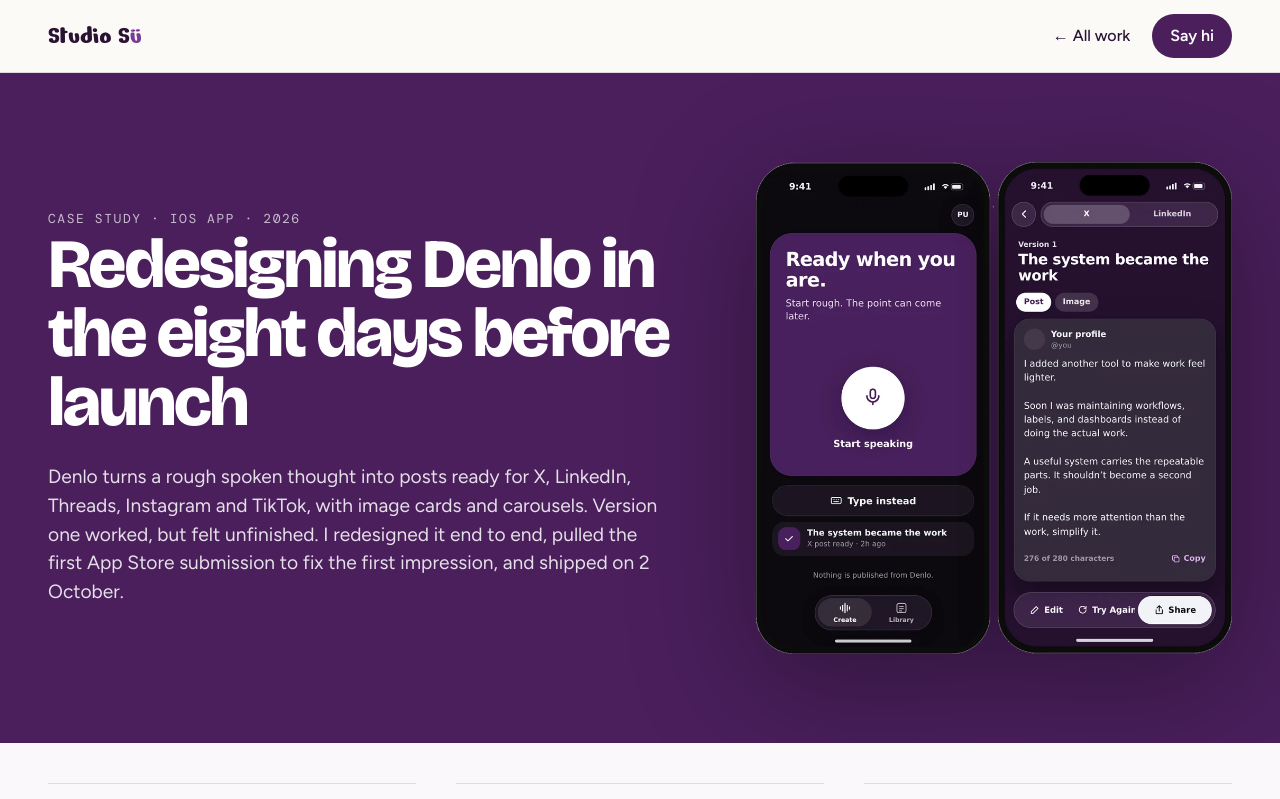
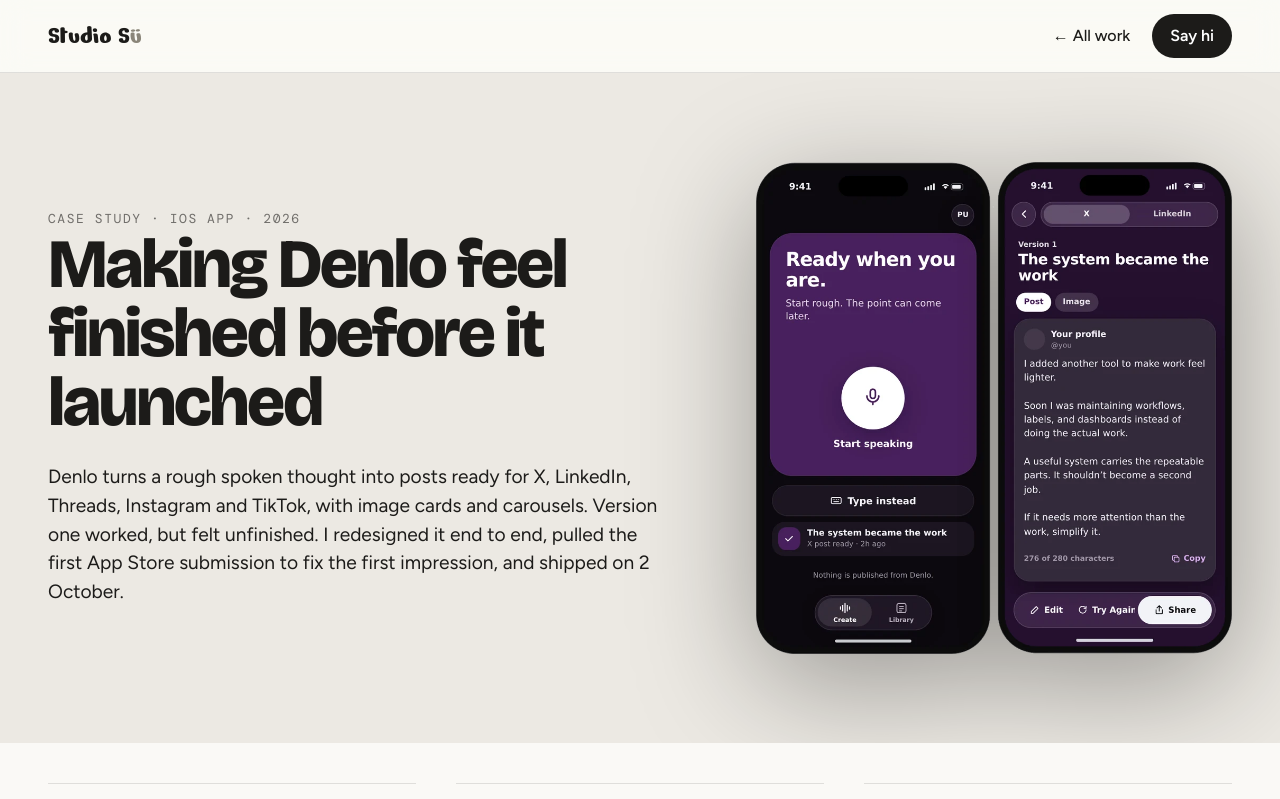
Before and after one commit to suio03/studio-su, a Next.js app: page /work/denlo in a window 1280 px wide. Shown: the top 799 px of the page. Built offline with nearby package versions, Linux system fonts and the light colour scheme; a web font is replaced by a local one.

Commit message:
Denlo case study: warm neutral skin, drop the eight-day framing
Co-Authored-By: Claude Opus 5.5 <noreply@anthropic.com>
Claude-Session: https://claude.ai/code/session_011pmQA82o72cg5JXLqfxabh

```diff
--- a/src/app/work/case.module.css
+++ b/src/app/work/case.module.css
@@ -211,13 +211,10 @@
 }
 
 /* Per-project themes: same skeleton, different skin */
-.themeDenlo { --lilac: #7A3B96; --soft: #F3ECF6; --paper: #FBF8FC; --line: rgba(74, 31, 92, 0.14); --ink: #2A1233; --muted: rgba(42, 18, 51, 0.62); }
-.themeDenlo .hi { background: #4A1F5C; }
-.heroBand { background: #4A1F5C; color: #fff; overflow: hidden; }
+.themeDenlo { --lilac: #8A8579; --soft: #F1EFEA; --paper: #FAF9F6; --line: rgba(28, 27, 25, 0.12); --ink: #1C1B19; --muted: rgba(28, 27, 25, 0.6); }
+.themeDenlo .hi { background: #1C1B19; }
+.heroBand { background: #ECE9E3; color: var(--ink); overflow: hidden; }
 .heroBand .hero { padding-bottom: clamp(48px, 7vw, 96px); }
-.heroBand .hero h1 { color: #fff; }
-.heroBand .eyebrow { color: rgba(255, 255, 255, 0.7); }
-.heroBand .lead { color: rgba(255, 255, 255, 0.86); }
 .heroPhones { display: flex; align-items: center; justify-content: center; }
 .heroPhones img { width: 100%; max-width: 560px; height: auto; filter: drop-shadow(0 30px 60px rgba(0, 0, 0, 0.35)); }
 .heroBand + .snapshot { padding-top: 40px; }
--- a/src/app/work/denlo/page.tsx
+++ b/src/app/work/denlo/page.tsx
@@ -5,7 +5,7 @@ import { Fig as SharedFig, Cmp as SharedCmp, type Shot } from '../parts';
 export const metadata: Metadata = {
   title: 'Denlo case study — Suyun Chen · Studio Sü',
   description:
-    'How I redesigned Denlo, an iPhone app that turns a spoken thought into posts for every platform, in the eight days before its App Store launch.',
+    'How I redesigned Denlo, an iPhone app that turns a spoken thought into posts for every platform, before its App Store launch.',
 };
 
 const IMG = '/work/denlo-cs/';
@@ -83,7 +83,7 @@ export default function DenloCaseStudy() {
         <section className={s.hero}>
           <div className={s.heroText}>
             <div className={s.eyebrow}>Case study · iOS app · 2026</div>
-            <h1>Redesigning Denlo in the eight days before launch</h1>
+            <h1>Making Denlo feel finished before it launched</h1>
             <p className={s.lead}>
               Denlo turns a rough spoken thought into posts ready for X, LinkedIn, Threads, Instagram and TikTok, with image cards and carousels. Version one worked, but felt unfinished. I redesigned it end to end, pulled the first App Store submission to fix the first impression, and shipped on 2 October.
             </p>
@@ -213,7 +213,7 @@ export default function DenloCaseStudy() {
 
         <section className={s.block}>
           <h2><span className={s.num}>03</span>Iteration log</h2>
-          <div className={s.prose}><p>Eight days from first direction to launch, newest first.</p></div>
+          <div className={s.prose}><p>From first direction to launch, newest first.</p></div>
           <div className={s.log}>
             {LOG.map(([d, w, b], i) => (
               <div key={i} className={`${s.logRow} ${s.log3}`}>
@@ -228,7 +228,7 @@ export default function DenloCaseStudy() {
         <section className={s.block}>
           <h2><span className={s.num}>04</span>Outcome</h2>
           <div className={s.prose}>
-            <p className={s.big}>Denlo 1.0 <a href="https://apps.apple.com/au/app/denlo-voice-notes-to-posts/id6816117475" target="_blank" rel="noopener">launched on the App Store</a> on 2 October 2026, eight days after the first redesign direction and four days after I pulled the first submission.</p>
+            <p className={s.big}>Denlo 1.0 <a href="https://apps.apple.com/au/app/denlo-voice-notes-to-posts/id6816117475" target="_blank" rel="noopener">launched on the App Store</a> on 2 October 2026, with the redesign, the new onboarding and paywall, and the App Store listing all in place.</p>
           </div>
           <Cmp tall cap="The App Store screenshots I designed for launch: composed scenes, not raw captures." items={[
             { src: 'store-01.webp', alt: 'App Store screenshot: voice notes to posts', tone: LILAC },
@@ -237,7 +237,7 @@ export default function DenloCaseStudy() {
           ]} />
           <div className={s.outcome}>
             <div><div className={s.label}>Delivered</div><p>Visual direction and design tokens for light, dark and increased contrast, logo colours, every iPhone screen, motion for the key moments, image scenes and palettes, onboarding, paywall and pricing, and the App Store screenshots.</p></div>
-            <div><div className={s.label}>Speed</div><p>From three directions to a live app in eight days, designing in prototypes and on a real iPhone instead of static mock-ups.</p></div>
+            <div><div className={s.label}>How I worked</div><p>Designing in clickable prototypes and on a real iPhone instead of static mock-ups, so every decision was checked where people would use it.</p></div>
             <div><div className={s.label}>What I’d do differently</div><p>Decide the first impression, motion and pricing visibility before the first submission. Withdrawing worked, but it was a correction, not a plan.</p></div>
           </div>
         </section>
```
